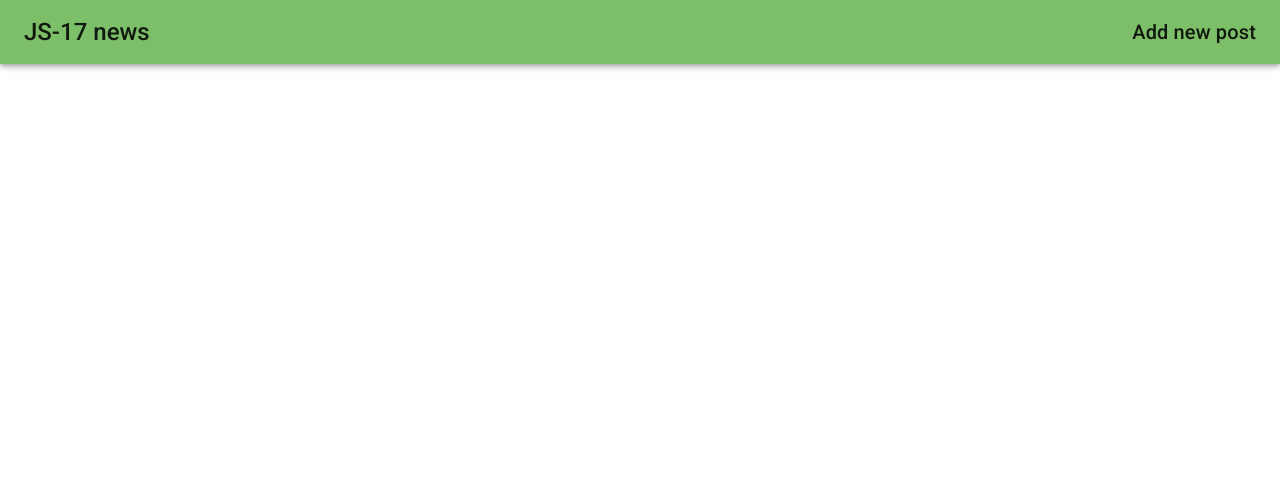
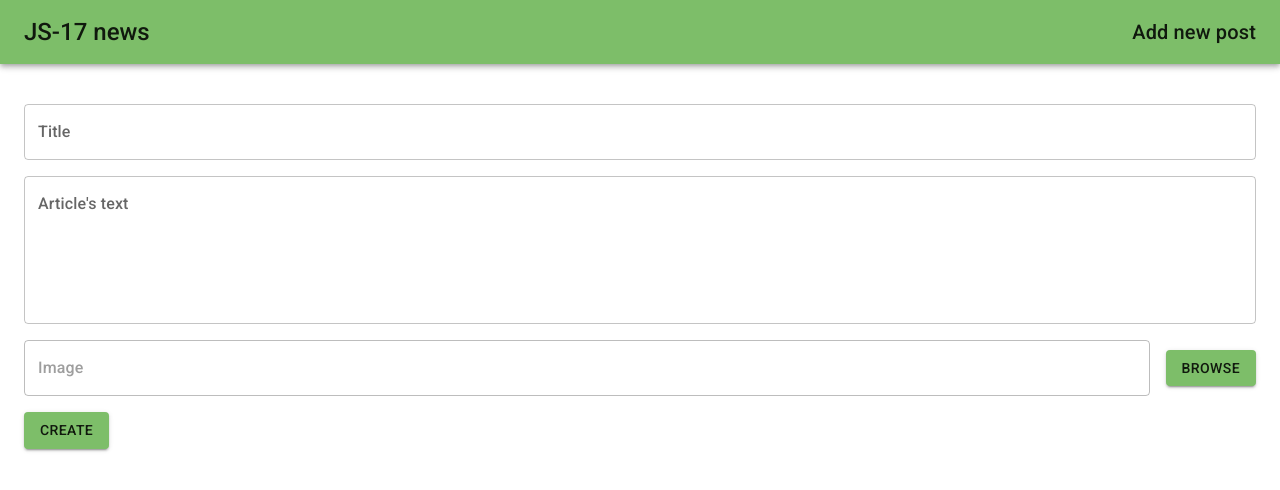
Before and after one commit to emmarrat/news, a React (Create React App) app in the folder news-frontend/: page /new-article in a window 1280 px wide. Shown: the top 490 px of the page. Built offline with nearby package versions, Linux system fonts and the light colour scheme.

Commit message:
Added thunk for creating a new article

```diff
--- a/news-frontend/src/App.tsx
+++ b/news-frontend/src/App.tsx
@@ -1,9 +1,10 @@
 import React from 'react';
 import { Container, CssBaseline } from '@mui/material';
 import { Route, Routes } from 'react-router-dom';
-import AppToolbar from "./components/AppToolbar/AppToolbar";
+import AppToolbar from "./components/UI/AppToolbar/AppToolbar";
 import News from "./features/news/News";
 import OneNews from "./features/news/OneNews";
+import AddNews from "./features/news/AddNews";
 
 const App = () => {
   return (
@@ -17,6 +18,7 @@ const App = () => {
           <Routes>
             <Route path="/" element={<News/>} />
             <Route path="/full-article/:id" element={<OneNews/>} />
+            <Route path="/new-article" element={<AddNews/>} />
           </Routes>
         </Container>
       </main>
--- a/news-frontend/src/components/AppToolbar/AppToolbar.tsx
+++ b/news-frontend/src/components/UI/AppToolbar/AppToolbar.tsx
@@ -20,7 +20,7 @@ const AppToolbar = () => {
           <Link to="/">JS-17 news</Link>
         </Typography>
         <Typography variant="h6" textAlign="right" component="p" sx={{flexGrow: 1}}>
-          <Link to="/new-post">Add new post</Link>
+          <Link to="/new-article">Add new post</Link>
         </Typography>
       </Toolbar>
     </AppBar>
--- /dev/null
+++ b/news-frontend/src/components/UI/FileInput/FileInput.tsx
@@ -0,0 +1,56 @@
+import React, {useRef, useState} from 'react';
+import { Button, Grid, TextField } from '@mui/material';
+
+interface Props {
+  onChange: (e: React.ChangeEvent<HTMLInputElement>) => void;
+  name: string;
+  label: string;
+}
+
+const FileInput: React.FC<Props> = ({onChange, name, label}) => {
+  const inputRef = useRef<HTMLInputElement>(null);
+
+  const [filename, setFilename] = useState('');
+
+  const onFileChange = (e: React.ChangeEvent<HTMLInputElement>) => {
+    if (e.target.files && e.target.files[0]) {
+      setFilename(e.target.files[0].name);
+    } else {
+      setFilename('');
+    }
+    onChange(e);
+  };
+
+  const activateInput = () => {
+    if (inputRef.current) {
+      inputRef.current.click();
+    }
+  };
+
+  return (
+    <>
+      <input
+        style={{display: 'none'}}
+        type="file"
+        name={name}
+        onChange={onFileChange}
+        ref={inputRef}
+      />
+      <Grid container direction="row" spacing={2} alignItems="center">
+        <Grid item xs>
+          <TextField
+            disabled
+            label={label}
+            value={filename}
+            onClick={activateInput}
+          />
+        </Grid>
+        <Grid item>
+          <Button type="button" variant="contained" onClick={activateInput}>Browse</Button>
+        </Grid>
+      </Grid>
+    </>
+  );
+};
+
+export default FileInput;
--- /dev/null
+++ b/news-frontend/src/features/news/AddNews.tsx
@@ -0,0 +1,24 @@
+import React from 'react';
+import NewsForm from "./components/NewsForm";
+import {useAppDispatch} from "../../app/hooks";
+import {useNavigate} from "react-router-dom";
+import {NewsFromUser} from "../../types";
+import {createNews} from "./newsThunks";
+
+const AddNews = () => {
+  const dispatch = useAppDispatch();
+  const navigate = useNavigate();
+
+  const onFormSubmit = async (news: NewsFromUser) => {
+    await dispatch(createNews(news));
+    navigate('/');
+  };
+
+  return (
+    <div>
+      <NewsForm onSubmit={onFormSubmit}/>
+    </div>
+  );
+};
+
+export default AddNews;
--- /dev/null
+++ b/news-frontend/src/features/news/components/NewsForm.tsx
@@ -0,0 +1,75 @@
+import React, {useState} from 'react';
+import {Button, Grid, TextField} from '@mui/material';
+import FileInput from '../../../components/UI/FileInput/FileInput';
+import {NewsFromUser} from "../../../types";
+
+interface Props {
+  onSubmit: (news: NewsFromUser) => void;
+}
+
+const NewsForm: React.FC<Props> = ({onSubmit}) => {
+  const [news, setNews] = useState<NewsFromUser>({
+    title: '',
+    content: '',
+    image: null,
+  });
+
+  const submitFormHandler = (e: React.FormEvent) => {
+    e.preventDefault();
+    onSubmit(news);
+  };
+
+  const inputChangeHandler = (e: React.ChangeEvent<HTMLInputElement>) => {
+    const name = e.target.name;
+    const value = e.target.value;
+    setNews(prevState => {
+      return {...prevState, [name]: value};
+    });
+  };
+
+  const fileInputChangeHandler = (e: React.ChangeEvent<HTMLInputElement>) => {
+    const {name, files} = e.target;
+    setNews(prevState => ({
+      ...prevState, [name]: files && files[0] ? files[0] : null,
+    }));
+  };
+
+  return (
+    <form
+      autoComplete="off"
+      onSubmit={submitFormHandler}
+    >
+      <Grid container direction="column" spacing={2}>
+        <Grid item xs>
+          <TextField
+            id="title" label="Title"
+            value={news.title}
+            onChange={inputChangeHandler}
+            name="title"
+          />
+        </Grid>
+        <Grid item xs>
+          <TextField
+            id="content" label="Article's text"
+            value={news.content}
+            onChange={inputChangeHandler}
+            name="content"
+            multiline
+            rows={5}
+          />
+        </Grid>
+        <Grid item xs>
+          <FileInput
+            label="Image"
+            onChange={fileInputChangeHandler}
+            name="image"
+          />
+        </Grid>
+        <Grid item xs>
+          <Button type="submit" color="primary" variant="contained">Create</Button>
+        </Grid>
+      </Grid>
+    </form>
+  );
+};
+export default NewsForm;
--- a/news-frontend/src/features/news/newsSlice.ts
+++ b/news-frontend/src/features/news/newsSlice.ts
@@ -1,13 +1,14 @@
 import {News, NewsFull} from "../../types";
 import {createSlice} from "@reduxjs/toolkit";
 import {RootState} from "../../app/store";
-import {deleteNews, fetchAllNews, fetchOneNews} from "./newsThunks";
+import {createNews, deleteNews, fetchAllNews, fetchOneNews} from "./newsThunks";
 
 interface NewsState {
   news: News[];
   fetchLoading: boolean;
   oneNews: NewsFull | null
   removeLoading: false | string;
+  createLoading: boolean;
 }
 
 const initialState: NewsState = {
@@ -15,6 +16,7 @@ const initialState: NewsState = {
   fetchLoading: false,
   oneNews: null,
   removeLoading: false,
+  createLoading: false,
 }
 
 export const newsSlice = createSlice({
@@ -52,6 +54,15 @@ export const newsSlice = createSlice({
     builder.addCase(deleteNews.rejected, (state) => {
       state.removeLoading = false;
     });
+    builder.addCase(createNews.pending, (state) => {
+      state.createLoading = true;
+    });
+    builder.addCase(createNews.fulfilled, (state) => {
+      state.createLoading = false;
+    });
+    builder.addCase(createNews.rejected, (state) => {
+      state.createLoading = false;
+    });
   }
 });
 
@@ -61,3 +72,4 @@ export const selectNews = (state: RootState) => state.news.news;
 export const selectFetching = (state: RootState) => state.news.fetchLoading;
 export const selectOneNews = (state: RootState) => state.news.oneNews;
 export const selectRemoving = (state: RootState) => state.news.removeLoading;
+export const selectCreating = (state: RootState) => state.news.createLoading;
--- a/news-frontend/src/features/news/newsThunks.ts
+++ b/news-frontend/src/features/news/newsThunks.ts
@@ -1,9 +1,9 @@
 import {createAsyncThunk} from "@reduxjs/toolkit";
-import {News, NewsFull} from "../../types";
+import {News, NewsFromUser, NewsFull} from "../../types";
 import axiosApi from "../../axiosApi";
 
 export const fetchAllNews = createAsyncThunk<News[]>(
-  'news/fetchAll',
+  'news/fetchAllNews',
   async () => {
     const response = await axiosApi.get<News[]>('/news');
     return response.data;
@@ -11,7 +11,7 @@ export const fetchAllNews = createAsyncThunk<News[]>(
 );
 
 export const fetchOneNews = createAsyncThunk<NewsFull, string>(
-  'news/fetchOne',
+  'news/fetchOneNews',
   async (id) => {
     const response = await axiosApi.get<NewsFull>('/news/' + id);
     return response.data;
@@ -19,8 +19,28 @@ export const fetchOneNews = createAsyncThunk<NewsFull, string>(
 );
 
 export const deleteNews = createAsyncThunk<void, string>(
-  'news/delete',
+  'news/deleteNews',
   async (id) => {
     await axiosApi.delete('/news/' + id);
   }
 );
+
+export const createNews = createAsyncThunk<void, NewsFromUser>(
+  'news/createNews',
+  async (newsFromUser) => {
+
+    const formData = new FormData();
+
+    const keys = Object.keys(newsFromUser) as (keyof NewsFromUser)[];
+
+    keys.forEach(key => {
+      const value = newsFromUser[key];
+
+      if (value !== null) {
+        formData.append(key, value);
+      }
+    });
+
+    await axiosApi.post('/news', formData);
+  }
+);
--- a/news-frontend/src/types.d.ts
+++ b/news-frontend/src/types.d.ts
@@ -8,3 +8,9 @@ export interface News {
 export interface NewsFull extends News {
   content: string;
 }
+
+export interface NewsFromUser {
+  title: string,
+  content: string,
+  image: File | null;
+}
```
